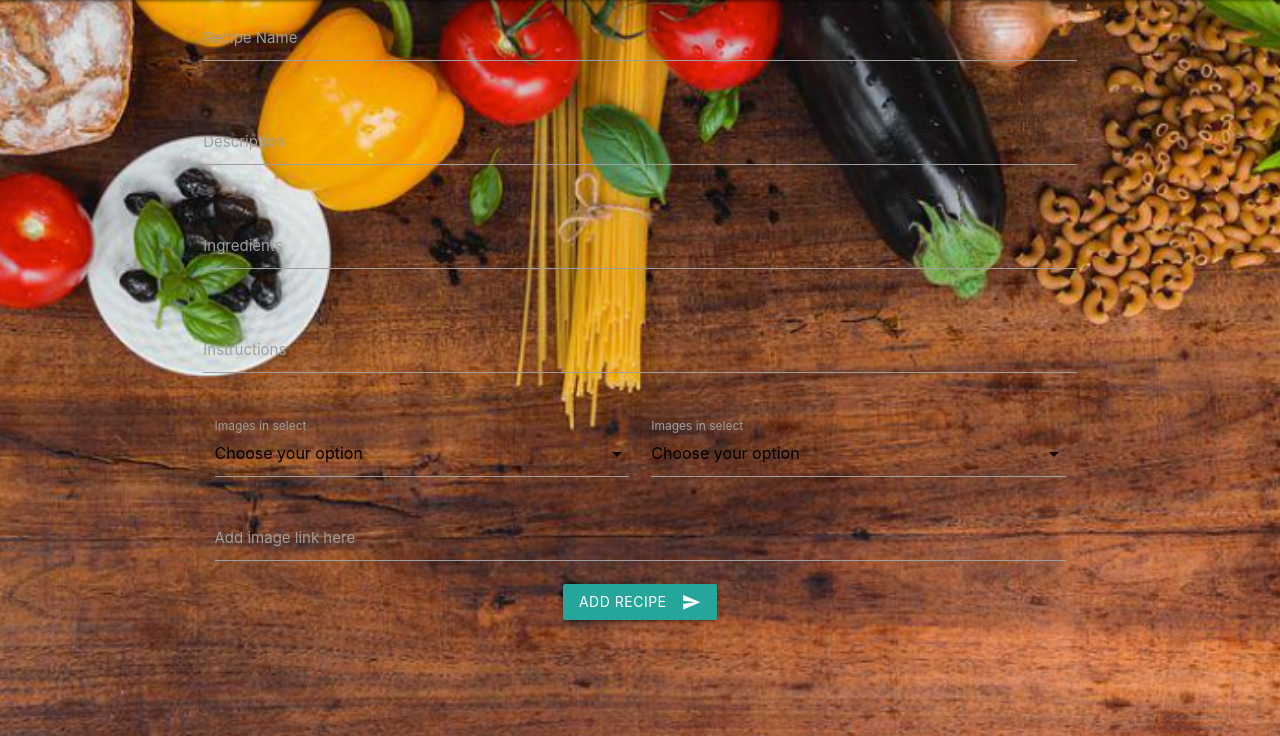
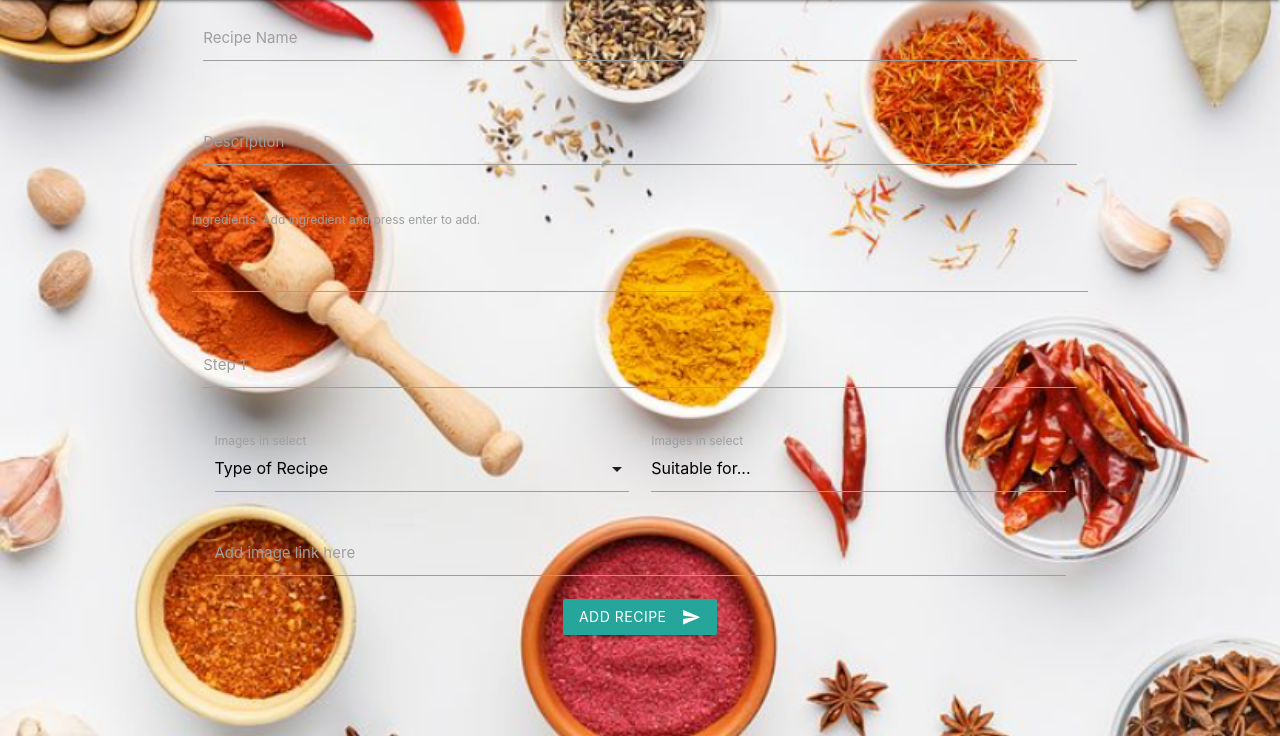
Before and after one commit to Cintakins/Recipe-Website, a Flask app: page /add/sample in a window 1280 px wide. Shown: the part 64-800 px from the top of the page. Run offline with Flask 2, Linux system fonts and the light colour scheme; the visitor is signed in with stand-in values (Sample User, id 1); some libraries are stand-ins or nearby versions.

Commit message:
changed background image and added different features to add recipe form

```diff
--- a/app.py
+++ b/app.py
@@ -151,8 +151,7 @@
 
 @app.route("/add/<user>", methods=["POST", "GET"])
 def add(user):
-    if session["current_user"]:
-        if request.method == "POST":
+    if request.method == "POST":
             recipe = {
                 "recipe_name": request.form.get("recipe_name").lower(),
                 "category_name_1": request.form.get("category_name_1"),
@@ -166,10 +165,14 @@
             mongo.db.recipes.insert_one(recipe)
             flash("Recipe has been successfully added. Yummy!")
             return redirect(url_for("recipes"))
-        return render_template("add.html", user=session["current_user"])
-    else:
+
+    if not session["current_user"]:
         flash("You must log in to add recipes.")
-        return redirect("login")
+        return redirect(url_for("login"))
+
+    return render_template("add.html", user=session["current_user"])
+
+
 
 
 
--- a/templates/add.html
+++ b/templates/add.html
@@ -16,32 +16,46 @@
             </div>
         </div>
         <div class="row">
-            <div class="input-field col s12">
+            <label for="ingredients">Ingredients. Add ingredient and press enter to add.</label>
+            <div class="chips chips-placeholder chips-initial" id="ingredients" name="ingredients"></div>
+            <!-- <div class="input-field col s12">
                 <input id="ingredients" type="text" class="validate" name="ingredients">
                 <label for="ingredients">Ingredients</label>
-            </div>
+            </div> -->
         </div>
         <div class="row">
             <div class="input-field col s12">
                 <input id="instructions" type="text" class="validate" name="instructions">
-                <label for="instructions">Instructions</label>
+                <label for="instructions">Step 1</label>
             </div>
         </div>
         <div class="input-field col s12 m6">
             <select class="icons">
-                <option value="" disabled selected>Choose your option</option>
-                <option value="" data-icon="">Drink</option>
-                <option value="">Meal</option>
-                <option value="">Dessert</option>
+                <option value="" disabled selected>Type of Recipe</option>
+                <option value="" data-icon="">
+                    <i class="fa-solid fa-glass"></i>Drink
+                </option>
+                <option value="">
+                    Meal
+                </option>
+                <option value="">
+                    Dessert
+                </option>
             </select>
             <label>Images in select</label>
         </div>
         <div class="input-field col s12 m6">
             <select class="icons">
-                <option value="" disabled selected>Choose your option</option>
-                <option value="" data-icon="images/sample-1.jpg" class="left">Meat Dish</option>
-                <option value="" data-icon="images/office.jpg" class="left">Vegetarian</option>
-                <option value="" data-icon="images/yuna.jpg" class="left">Vegan</option>
+                <option value="" disabled selected>Suitable for...</option>
+                <option value="" data-icon="images/sample-1.jpg" class="left">
+                    Meat Dish
+                </option>
+                <option value="" data-icon="images/office.jpg" class="left">
+                    Vegetarian
+                </option>
+                <option value="" data-icon="images/yuna.jpg" class="left">
+                    Vegan
+                </option>
             </select>
             <label>Images in select</label>
         </div>
--- a/templates/base.html
+++ b/templates/base.html
@@ -24,6 +24,7 @@
                 <ul id="nav-mobile" class="right hide-on-med-and-down">
                     <li><a href="{{ url_for('recipes') }}">All Recipes</a></li>
                     <li><a href="{{ url_for('add', user=session['current_user']) }}">Add Recipes</a></li>
+
                     {% if session.current_user %}
                         <li><a href="{{ url_for('profile', user=session['current_user']) }}">profile</a></li>
                         <li><a href="{{ url_for('log_out') }}">Log Out</a></li>
```
Also changed, not shown: static/images/veg.png, static/js/script.js (line endings or trailing spaces).
